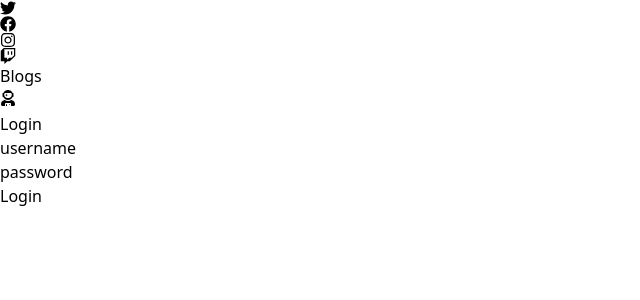
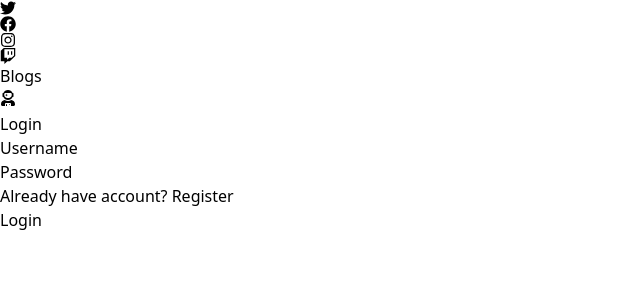
Before and after one commit to Nivethan-Ar/react-express-blog, a React (Vite) app in the folder client/: page / in a window 1280 px wide. Shown: the top 300 px of the page, without its empty margins (0-640 px from the left). Built offline with nearby package versions, Linux system fonts and the light colour scheme.

Commit message:
feat: add register page link to login page

```diff
--- a/client/src/pages/login.tsx
+++ b/client/src/pages/login.tsx
@@ -1,3 +1,4 @@
+/* eslint-disable @typescript-eslint/no-misused-promises */
 import jwtDecode from 'jwt-decode';
 import { ChangeEvent, useState } from 'react';
 import { useNavigate } from 'react-router-dom';
@@ -45,7 +46,7 @@ function Login() {
         <form className='space-y-6'>
           <div className='flex flex-col gap-y-1'>
             <label className='pl-2 font-semibold' htmlFor={'username'}>
-              {'username'}
+              {'Username'}
             </label>
             <input
               className='drop-shadow-lg rounded-md outline-none pl-2'
@@ -58,7 +59,7 @@ function Login() {
 
           <div className='flex flex-col gap-y-1'>
             <label className='pl-2 font-semibold' htmlFor={'password'}>
-              {'password'}
+              {'Password'}
             </label>
             <input
               className='drop-shadow-lg rounded-md outline-none pl-2'
@@ -68,6 +69,16 @@ function Login() {
               onChange={handleChange}
             />
           </div>
+
+          <p>
+            Already have account?{' '}
+            <button
+              onClick={() => navigate('/register')}
+              className='text-violet-800 font-semibold'
+            >
+              Register
+            </button>
+          </p>
         </form>
         <button
           className='bg-violet-800 ml-auto mr-auto w-fit px-10 py-2 rounded-xl drop-shadow-2xl text-xl text-white font-bold'
```
